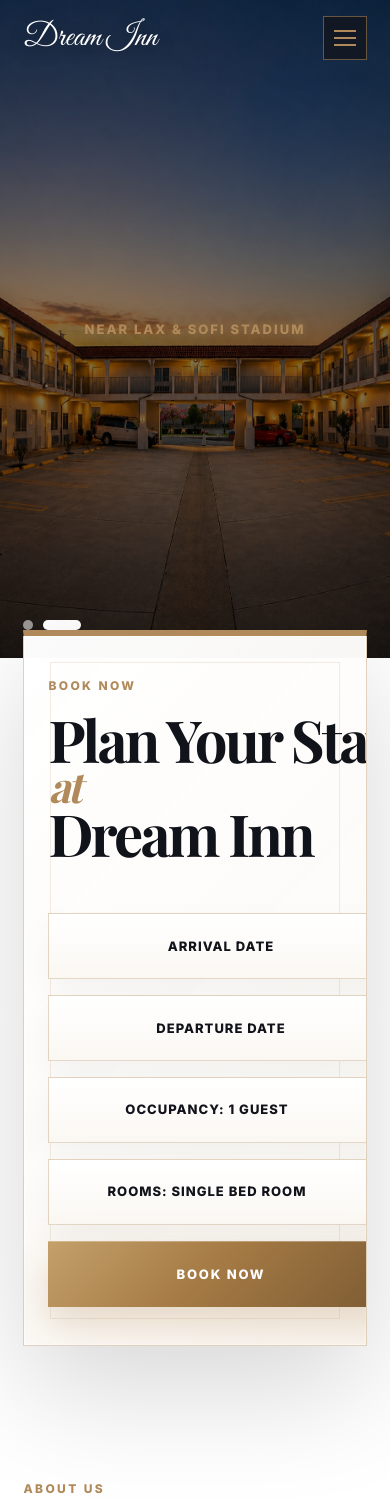
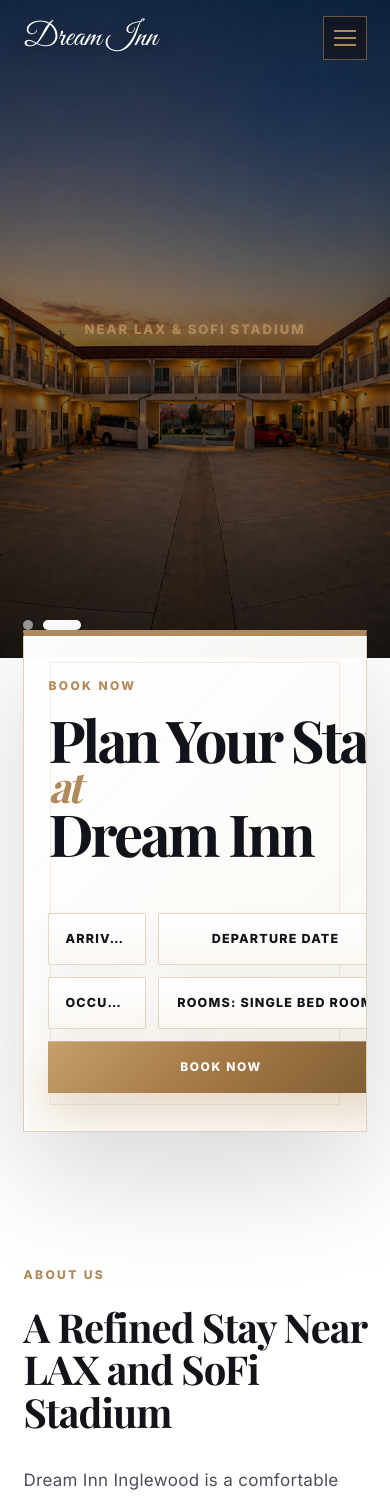
Before and after one commit to meetx00719/dream-inn-website, a React (Vite) app: page / in a window 390 px wide. Shown: the top 1505 px of the page. Built offline with nearby package versions, Linux system fonts and the light colour scheme; a web font is replaced by a local one.

Commit message:
again fixkl ho

```diff
--- a/src/index.css
+++ b/src/index.css
@@ -1495,3 +1495,59 @@ button {
     grid-column: auto;
   }
 }
+/* PREMIUM SLIM BOOKING INPUTS */
+
+.bookingForm {
+  grid-template-columns: repeat(5, minmax(0, 1fr));
+  gap: 12px; /* tighter spacing */
+}
+
+/* Make boxes slimmer */
+.inputGroup select,
+.datePopupInput,
+.checkBtn {
+  height: 52px;   /* ↓ from 64–66px */
+  font-size: 12.5px;
+  letter-spacing: 1.2px;
+}
+
+/* Make inputs feel wider */
+.inputGroup select,
+.datePopupInput {
+  padding: 0 16px;
+}
+
+/* Button proportional */
+.checkBtn {
+  padding: 0 22px;
+  font-size: 12px;
+  letter-spacing: 1.6px;
+}
+
+/* Better visual alignment */
+.bookingForm {
+  align-items: center;
+}
+
+/* OPTIONAL: more luxury spacing inside */
+.inputGroup select,
+.datePopupInput {
+  border-radius: 2px;
+}
+
+/* MOBILE */
+@media (max-width: 1250px) {
+  .bookingForm {
+    grid-template-columns: repeat(2, 1fr);
+  }
+
+  .checkBtn {
+    grid-column: span 2;
+  }
+}
+
+@media (max-width: 760px) {
+  .bookingForm {
+    grid-template-columns: 1fr;
+  }
+}
```
